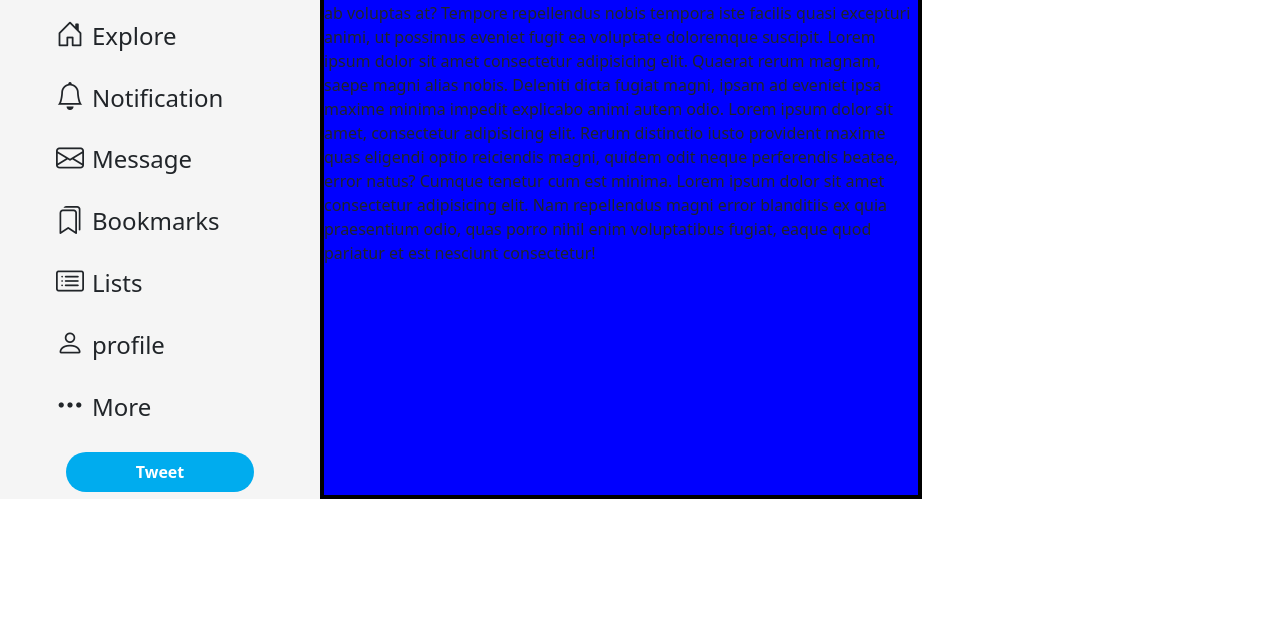
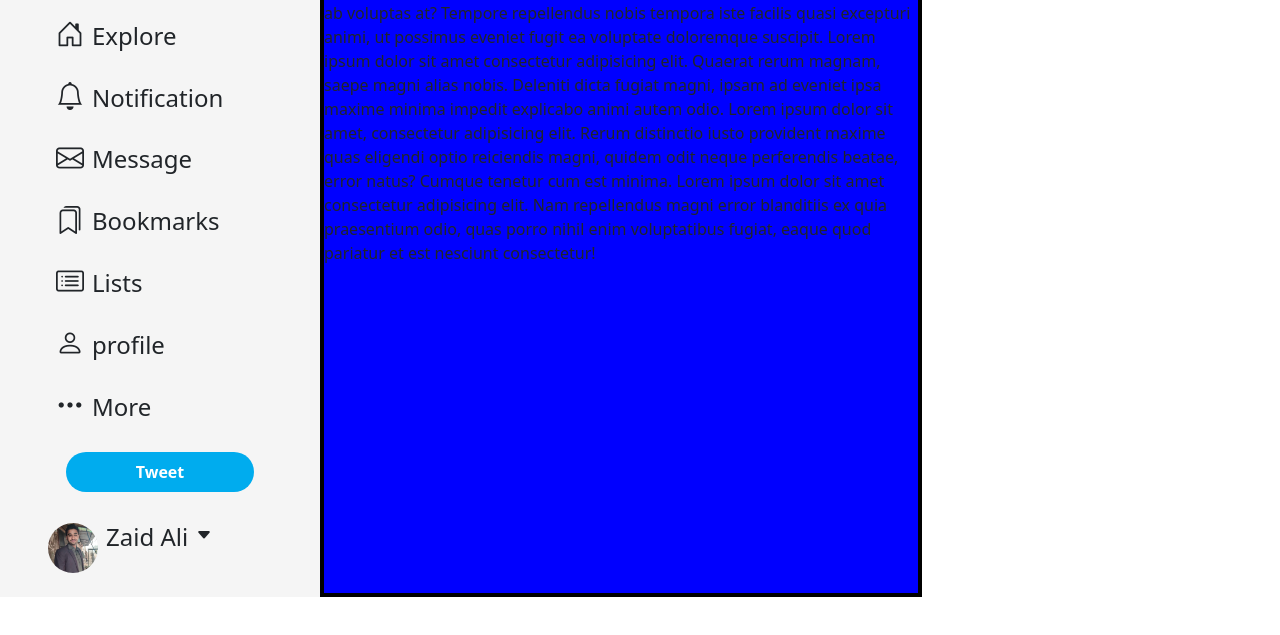
Before and after one commit to ZaidAli60/Twitter-App, a plain HTML site: page index.html in a window 1280 px wide. Shown: the part 155-790 px from the top of the page. Drawn offline with nearby package versions, Linux system fonts and the light colour scheme.

Commit message:
left bar complete

```diff
--- a/index.html
+++ b/index.html
@@ -10,8 +10,10 @@
     <link rel="stylesheet" href="https://cdn.jsdelivr.net/npm/bootstrap-icons@1.6.1/font/bootstrap-icons.css">
 </head>
 <body>
+
+                                    <!-- leftBar-start -->
     <div class="maincontant">
-        <div class="leftBar">
+        <div class="leftBar ">
             <div>
             <i class="bi bi-twitter twiter"></i>
             </div>
@@ -51,8 +53,33 @@
                 <button class="rounded-pill">Tweet</button>
             </div>
 
+            <div class="images px-5 my-4  ">
+              <div class="imgsection">
+                <img src="pic.jpg" class="img-fluid " alt="...">
+                <h4 class="mx-2">Zaid Ali</h4>
+                <i class="bi bi-caret-down-fill"></i>
+
+
+              </div>
+
+
+            </div>
+
+
+
 
         </div>
+
+
+        <!-- leftBar end -->
+
+
+
+
+       <!-- maincontant-start  -->
+
+
+
         <div class="maincontantBar">
             <h1>row</h1>
             Lorem ipsum dolor sit, amet consectetur adipisicing elit. Cumque sunt, modi magnam accusantium laboriosam cum in laborum ratione! Tempore voluptates beatae natus eaque ipsum, ratione ea eligendi optio ipsa dolore?
--- a/style.css
+++ b/style.css
@@ -6,6 +6,7 @@
 
 .maincontant{
     display: flex;
+    /* flex-wrap: wrap; */
 }
 
 
@@ -48,6 +49,24 @@ button{
    border: white;
 
 }
+.images{
+    display: flex;
+}
+.imgsection{
+    display: flex;
+}
+.imgsection > img{
+    border-radius: 50%;
+    width: 50px;
+    height: 50px;
+
+}
+
+/* leftBar-end */
+
+
+
+/* .maincontantBar-start */
 
 .maincontantBar{
     flex-basis: 47%;
```
Also changed, not shown: pic.jpg (added).
